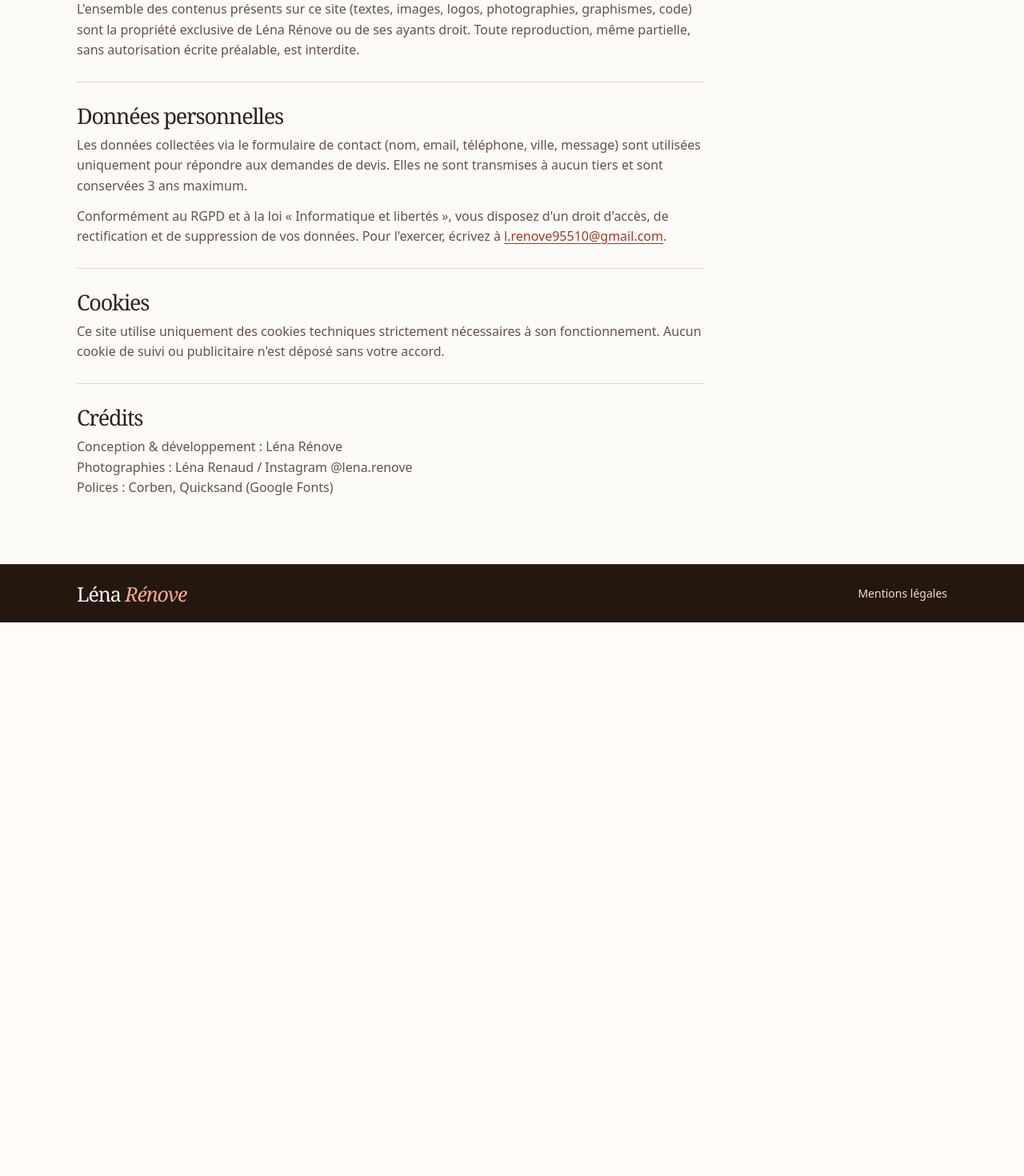
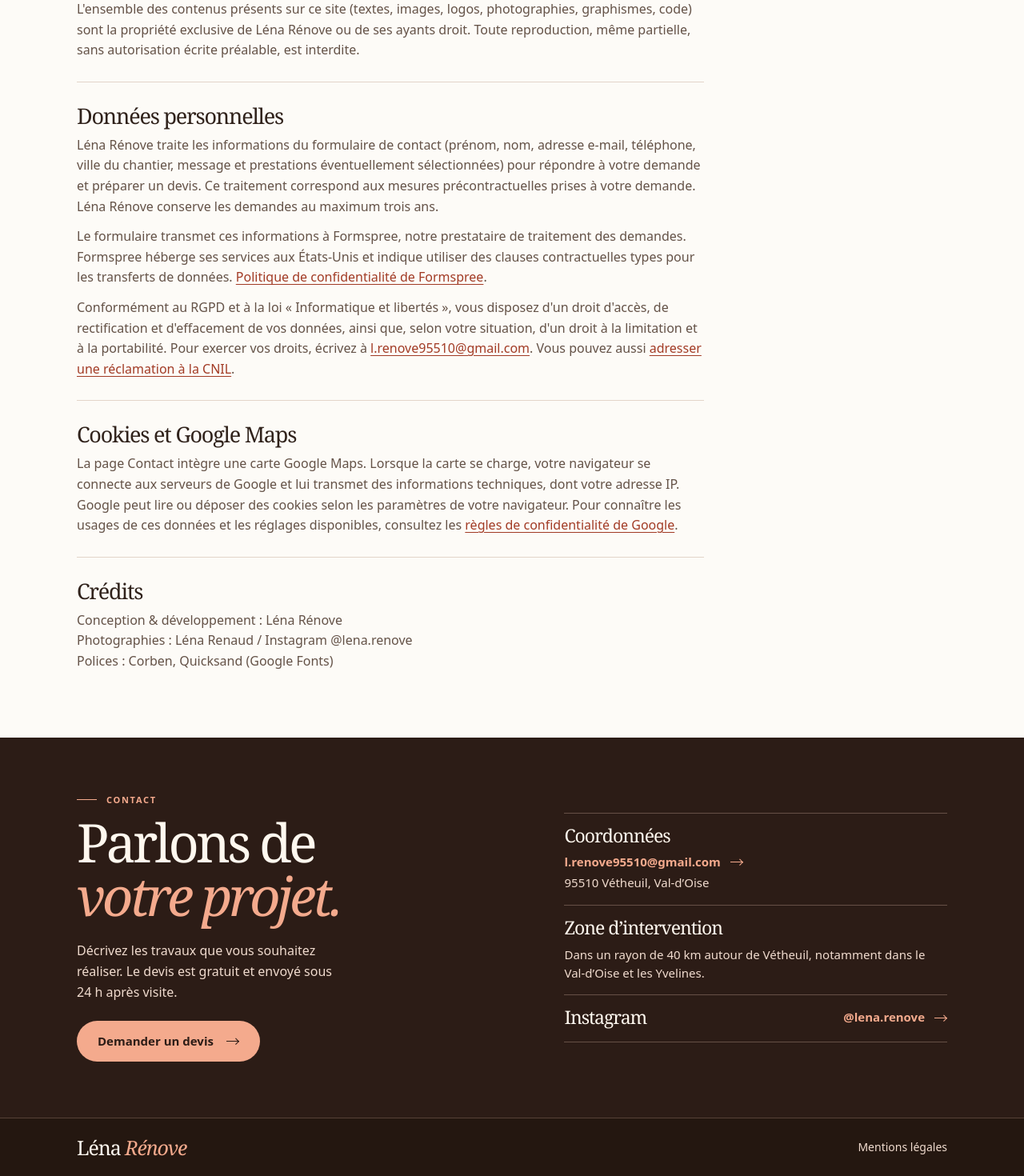
Before and after one commit to GITCL95/LENA-NEW, a Next.js app: page /mentions-legales in a window 1280 px wide. Shown: the part 1073-2543 px from the top of the page at 80% size. Before the commit the page ends 1851 px from the top, so only its background shows below. Built offline with nearby package versions, Linux system fonts and the light colour scheme; a web font is replaced by a local one.

Commit message:
Update contact map, shared footer and legal notices

```diff
--- a/components/layout/SiteLayout.tsx
+++ b/components/layout/SiteLayout.tsx
@@ -99,6 +99,7 @@ function SiteHeader({ page }: { page: SitePage }) {
 
 function SiteContact({ page }: { page: SitePage }) {
   const cityPage = page === 'city';
+  const contactPage = page === 'contact';
   const zonesPage = page === 'zones';
   const descriptionClass = page === 'painting'
     ? `${styles.contactDescription} ${styles.detailContactDescription}`
@@ -106,10 +107,10 @@ function SiteContact({ page }: { page: SitePage }) {
 
   return (
     <section
-      id="contact"
+      id={contactPage ? undefined : 'contact'}
       className={zonesPage ? `${styles.contact} ${styles.regionalContact}` : styles.contact}
       aria-labelledby="contact-title"
-      tabIndex={-1}
+      tabIndex={contactPage ? undefined : -1}
     >
       <div className={`${styles.container} ${styles.contactInner}`}>
         <div>
@@ -123,7 +124,7 @@ function SiteContact({ page }: { page: SitePage }) {
               {!zonesPage && ' Le devis est gratuit et envoyé sous 24 h après visite.'}
             </p>
           )}
-          <ArrowLink href={QUOTE_PATH} className={`${styles.button} ${styles.contactButton}`}>
+          <ArrowLink href={contactPage ? '#contact' : QUOTE_PATH} className={`${styles.button} ${styles.contactButton}`}>
             Demander un devis
           </ArrowLink>
         </div>
@@ -164,14 +165,12 @@ export default function SiteLayout({ children, page = 'home' }: {
   children: ReactNode;
   page?: SitePage;
 }) {
-  const showContact = page !== 'contact' && page !== 'legal' && page !== 'notFound';
-
   return (
     <div className={styles.site}>
       <SiteHeader page={page} />
       <main id="content" tabIndex={-1}>
         {children}
-        {showContact && <SiteContact page={page} />}
+        {page !== 'notFound' && <SiteContact page={page} />}
       </main>
       <footer className={styles.footer}>
         <div className={`${styles.container} ${styles.footerInner}`}>
--- a/data/client.ts
+++ b/data/client.ts
@@ -17,13 +17,13 @@ export const CLIENT = {
   phoneIntl: "",
   email: "l.renove95510@gmail.com",
   address: {
-    street: "Vétheuil",
+    street: "39 Grande Rue",
     locality: "Vétheuil",
     postalCode: "95510",
     region: "Île-de-France",
     country: "FR",
-    lat: 49.0839,
-    lng: 1.6603,
+    lat: 49.064081,
+    lng: 1.7039,
   },
   siret: "88880825000011",
   rcs: "RCS Pontoise",
--- a/pages/contact-peintre-magny-en-vexin.tsx
+++ b/pages/contact-peintre-magny-en-vexin.tsx
@@ -172,7 +172,7 @@ function QuoteForm() {
             <div className={styles.consent}>
               <input type="checkbox" id="quote-consent" required />
               <p>
-                <label htmlFor="quote-consent">J’accepte que mes données soient utilisées pour traiter ma demande.</label>{' '}
+                <label htmlFor="quote-consent">J’ai pris connaissance des informations sur le traitement de mes données.</label>{' '}
                 <a href={LEGAL_PATH} target="_blank" rel="noopener" aria-label="Mentions légales (nouvel onglet)">Mentions légales</a>.
               </p>
             </div>
@@ -245,7 +245,11 @@ function ContactDetails() {
       <div className={styles.office}>
         <div>
           <h3>Siège</h3>
-          <p>{CLIENT.address.postalCode} {CLIENT.address.locality}<br />Val-d’Oise, {CLIENT.address.region}</p>
+          <p>
+            {CLIENT.address.street}<br />
+            {CLIENT.address.postalCode} {CLIENT.address.locality}<br />
+            Val-d’Oise, {CLIENT.address.region}
+          </p>
           <p className={styles.registration}>SIRET {siret} · {CLIENT.rcs}</p>
         </div>
         <div className={styles.hours}>
@@ -253,21 +257,20 @@ function ContactDetails() {
           <p>Du lundi au vendredi, de 8 h à 18 h.</p>
         </div>
       </div>
+      <div className={styles.office}>
+        <h3>Carte</h3>
+        <p>{MAP_ADDRESS}</p>
+        <a href={MAP_LINK} target="_blank" rel="noopener noreferrer" className={`${siteStyles.textLink} ${styles.mapLink}`}>
+          Ouvrir dans Google Maps <span className="sr-only">(nouvel onglet)</span>
+          <Arrow />
+        </a>
+      </div>
     </aside>
   );
 }
 
 function ContactMap() {
-  const [mapOpen, setMapOpen] = useState(false);
-
   return (
-    <div className={`${styles.office} ${styles.mapCard}`}>
-      <h3>Carte</h3>
-      <p>{MAP_ADDRESS}</p>
-      <p id="contact-map-note" className={styles.mapNote}>Google Maps peut utiliser des cookies si vous affichez la carte.</p>
-      <details className={styles.mapDisclosure} onToggle={(event) => setMapOpen(event.currentTarget.open)}>
-        <summary aria-describedby="contact-map-note">{mapOpen ? 'Masquer la carte' : 'Afficher la carte'}</summary>
-        {mapOpen && (
     <iframe
       className={styles.mapFrame}
       title={`Google Maps – ${MAP_ADDRESS}`}
@@ -278,12 +281,5 @@ function ContactMap() {
       referrerPolicy="strict-origin-when-cross-origin"
       allowFullScreen
     />
-        )}
-      </details>
-      <a href={MAP_LINK} target="_blank" rel="noopener noreferrer" className={siteStyles.textLink}>
-        Ouvrir dans Google Maps <span className="sr-only">(nouvel onglet)</span>
-        <Arrow />
-      </a>
-    </div>
   );
 }
--- a/pages/mentions-legales.tsx
+++ b/pages/mentions-legales.tsx
@@ -7,7 +7,7 @@ import siteStyles from '@/styles/Site.module.css';
 
 export default function MentionsLegales() {
   const title = 'Mentions légales · Léna Rénove';
-  const description = 'Mentions légales du site lena-renove.com. Éditeur, hébergeur, données personnelles, propriété intellectuelle.';
+  const description = 'Mentions légales du site lena-renove.com. Éditeur, hébergeur, données personnelles, cookies et propriété intellectuelle.';
 
   return (
     <>
@@ -22,7 +22,7 @@ export default function MentionsLegales() {
           id="legal-title"
           eyebrow="Informations légales"
           title={<>Mentions <em>légales.</em></>}
-          description="Éditeur, hébergeur, traitement des données personnelles et propriété intellectuelle."
+          description="Éditeur, hébergeur, traitement des données personnelles, cookies et propriété intellectuelle."
           breadcrumb="Mentions légales"
         />
 
@@ -67,22 +67,34 @@ export default function MentionsLegales() {
               <article>
                 <h2>Données personnelles</h2>
                 <p>
-                  Les données collectées via le formulaire de contact (nom, email, téléphone, ville,
-                  message) sont utilisées uniquement pour répondre aux demandes de devis. Elles ne sont
-                  transmises à aucun tiers et sont conservées 3 ans maximum.
+                  Léna Rénove traite les informations du formulaire de contact (prénom, nom, adresse e-mail,
+                  téléphone, ville du chantier, message et prestations éventuellement sélectionnées) pour
+                  répondre à votre demande et préparer un devis. Ce traitement correspond aux mesures
+                  précontractuelles prises à votre demande. Léna Rénove conserve les demandes au maximum trois ans.
+                </p>
+                <p>
+                  Le formulaire transmet ces informations à Formspree, notre prestataire de traitement des
+                  demandes. Formspree héberge ses services aux États-Unis et indique utiliser des clauses
+                  contractuelles types pour les transferts de données.{' '}
+                  <a href="https://formspree.io/legal/privacy-policy/">Politique de confidentialité de Formspree</a>.
                 </p>
                 <p>
                   Conformément au RGPD et à la loi « Informatique et libertés », vous disposez d&apos;un
-                  droit d&apos;accès, de rectification et de suppression de vos données. Pour l&apos;exercer,
-                  écrivez à <a href={`mailto:${CLIENT.email}`}>{CLIENT.email}</a>.
+                  droit d&apos;accès, de rectification et d&apos;effacement de vos données, ainsi que, selon
+                  votre situation, d&apos;un droit à la limitation et à la portabilité. Pour exercer vos droits,
+                  écrivez à <a href={`mailto:${CLIENT.email}`}>{CLIENT.email}</a>. Vous pouvez aussi{' '}
+                  <a href="https://www.cnil.fr/fr/plaintes">adresser une réclamation à la CNIL</a>.
                 </p>
               </article>
 
               <article>
-                <h2>Cookies</h2>
+                <h2>Cookies et Google Maps</h2>
                 <p>
-                  Ce site utilise uniquement des cookies techniques strictement nécessaires à son
-                  fonctionnement. Aucun cookie de suivi ou publicitaire n&apos;est déposé sans votre accord.
+                  La page Contact intègre une carte Google Maps. Lorsque la carte se charge, votre navigateur
+                  se connecte aux serveurs de Google et lui transmet des informations techniques, dont votre
+                  adresse IP. Google peut lire ou déposer des cookies selon les paramètres de votre navigateur.
+                  Pour connaître les usages de ces données et les réglages disponibles, consultez les{' '}
+                  <a href="https://policies.google.com/privacy?hl=fr">règles de confidentialité de Google</a>.
                 </p>
               </article>
 
```
Also changed, not shown: styles/Contact.module.css (+4 -25 lines). Lines whose indentation alone changed are shown as unchanged.
